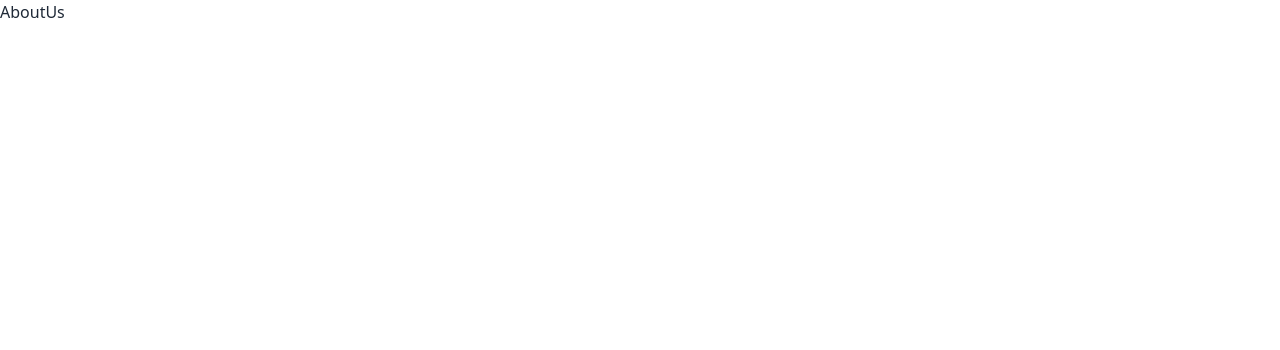
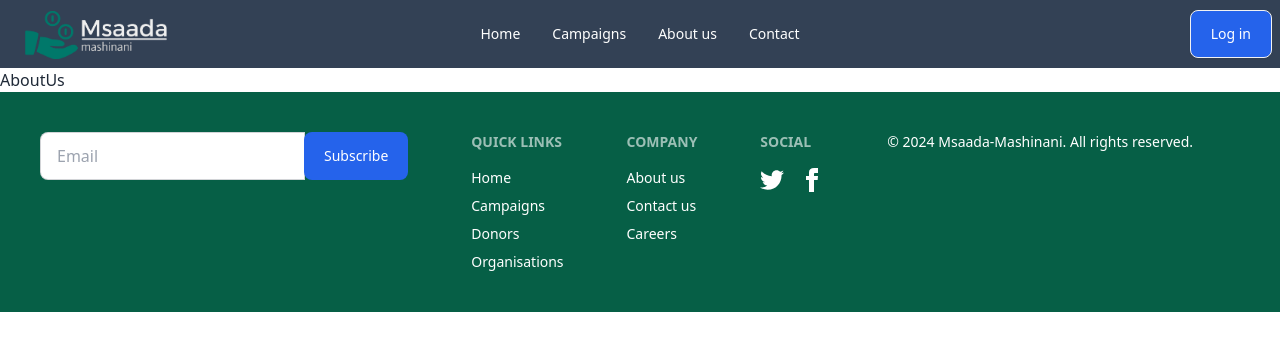
Before and after one commit to MuchokiDavid/Msaadafund-Frontend, a React (Create React App) app: page /about in a window 1280 px wide. Shown: the top 350 px of the page. Built offline with nearby package versions, Linux system fonts and the light colour scheme.

Commit message:
Added header and footer

```diff
--- a/src/pages/AboutUs.jsx
+++ b/src/pages/AboutUs.jsx
@@ -1,8 +1,14 @@
 import React from 'react'
+import Menus from '../components/reusables/Menus'
+import Footer from '../components/reusables/Footer'
 
 function AboutUs() {
   return (
-    <div>AboutUs</div>
+    <div>
+      <Menus/>
+      AboutUs
+      <Footer/>
+    </div>
   )
 }
 
--- a/src/pages/Home.jsx
+++ b/src/pages/Home.jsx
@@ -1,8 +1,14 @@
 import React from 'react'
+import Menus from '../components/reusables/Menus'
+import Footer from '../components/reusables/Footer'
 
 function Home() {
   return (
-    <div>Home</div>
+    <div>
+      <Menus/>
+      Home
+      <Footer/>
+    </div>
   )
 }
 
```
